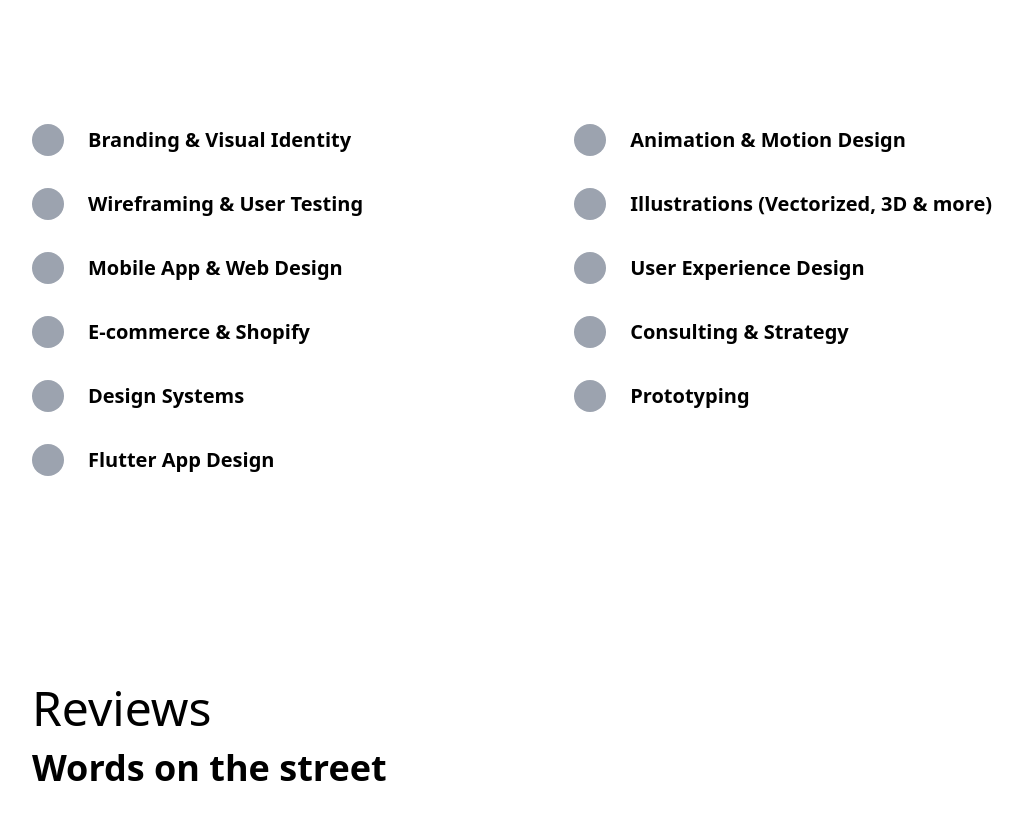
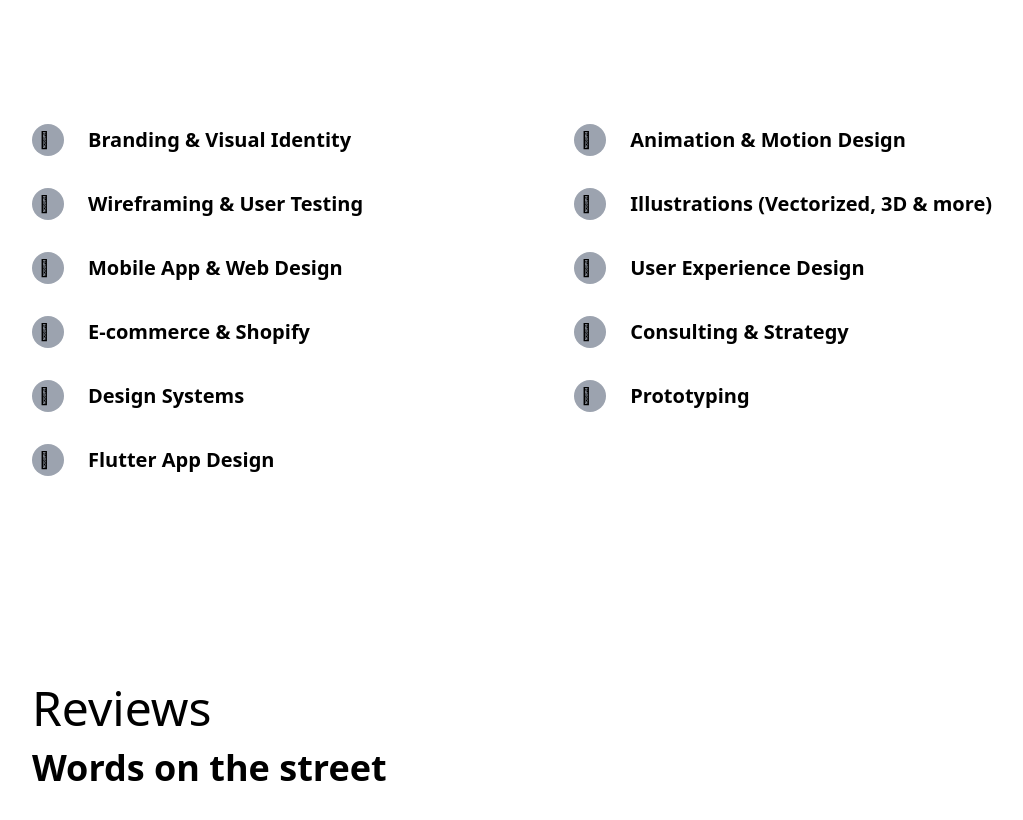
Before and after one commit to duocostudio/duoco-website, a Next.js app: page / in a window 1280 px wide. Shown: the part 6060-6880 px from the top of the page, without its empty margins (128-1151 px from the left). Built offline with nearby package versions, Linux system fonts and the light colour scheme.

Commit message:
add check icon

```diff
--- a/components/ServiceItem.js
+++ b/components/ServiceItem.js
@@ -1,7 +1,11 @@
+import Check from '../public/check.svg'
+
 export default function ServiceItem({ children }) {
   return (
     <li className="flex flex-row items-center mb-8">
-      <div className="bg-gray-400 h-8 w-8 rounded-full"></div>
+      <div className="bg-gray-400 h-8 w-8 rounded-full">
+        <Check />
+      </div>
       <span className="ml-6 text-xl font-semibold">{children}</span>
     </li>
   )
```
